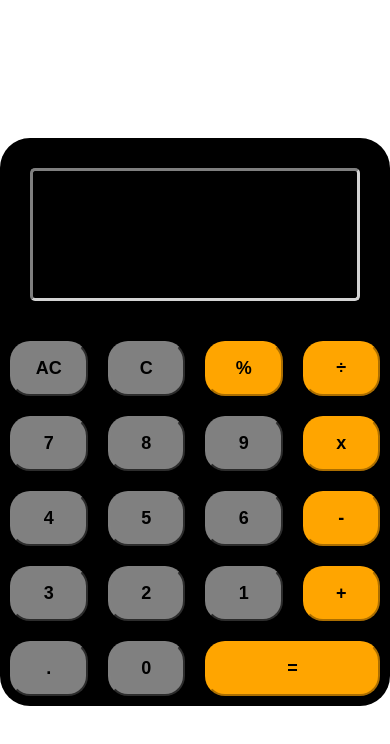
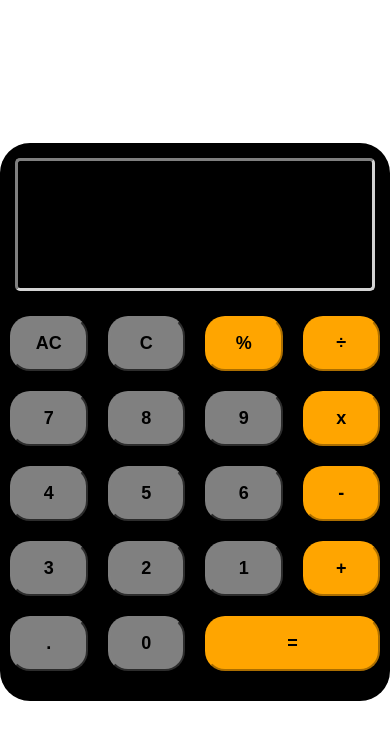
Before and after one commit to Nicolouiskayencodes/Calculator, a plain HTML site: page index.html in a window 390 px wide. Drawn offline with Linux system fonts and the light colour scheme.

Commit message:
Increase display size on mobile and adjust button size

```diff
--- a/style.css
+++ b/style.css
@@ -58,7 +58,7 @@ span {
 
 button {
   flex: 1;
-  margin: 10px 30px;
+  margin: 10px 20px;
   padding: 15px;
   text-align: center;
   border-style: outset;
@@ -83,11 +83,13 @@ button:active {
 #left {
   flex: 1;
   display: flex;
+  margin-bottom: 20px;
 }
 
 #right {
   flex: 1;
   display: flex;
+  margin-bottom: 20px;
 }
 
 #equals {
@@ -95,6 +97,9 @@ button:active {
 }
 
 @media only screen and (max-width: 600px) {
+  #display {
+    margin: 15px;
+  }
   #displayText {
     font-size: 60px;
   }
```
